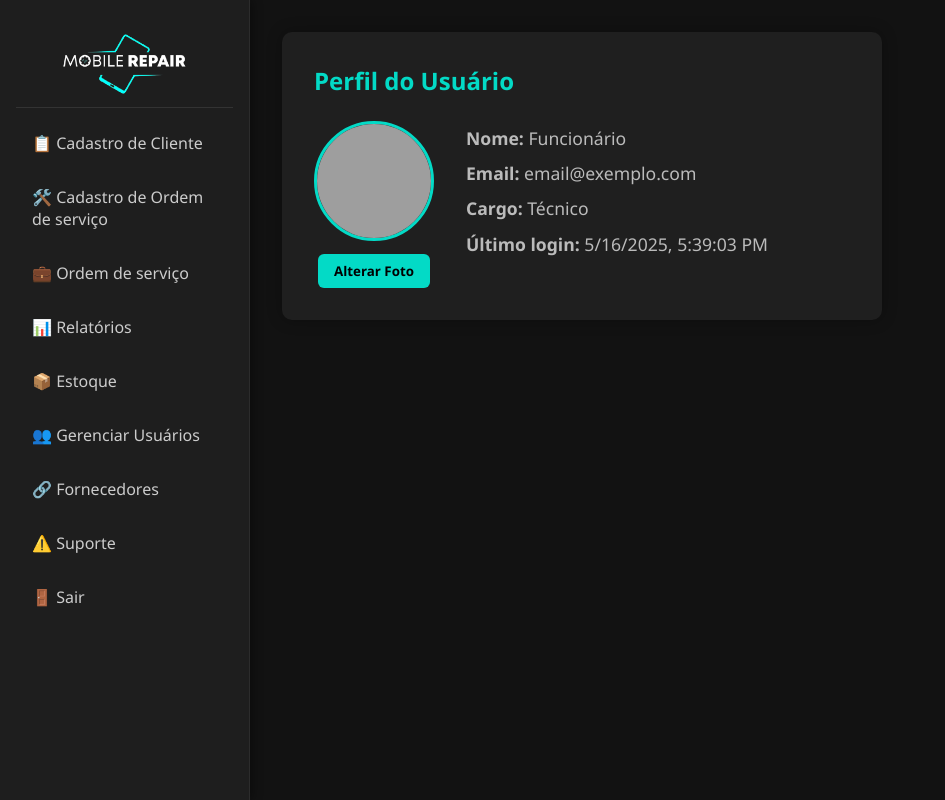
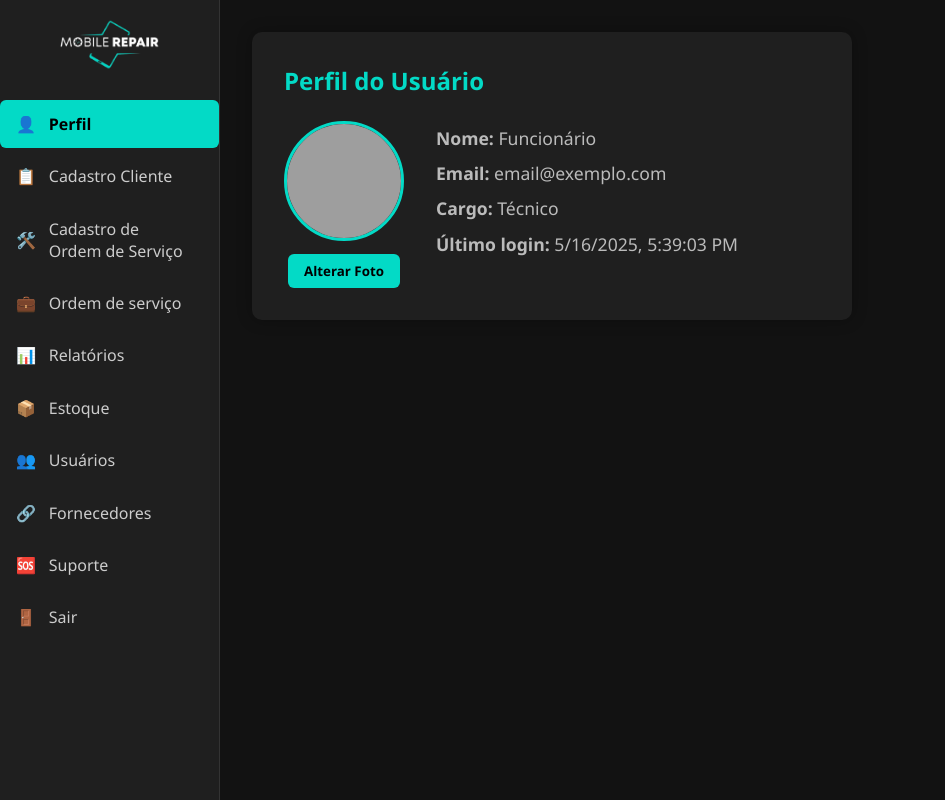
Before and after one commit to buzard1/sa-modelagem, a PHP site: page /dashboard.html in a window 1280 px wide. Shown: the whole page, without its empty margins (0-945 px from the left). Run offline with PHP 8.4, Linux system fonts and the light colour scheme; grey boxes are pictures that could not be loaded.

Commit message:
versao 42
Arrumamos a sidebar que estava bugada

```diff
--- a/css/dashboard.css
+++ b/css/dashboard.css
@@ -16,49 +16,6 @@ body {
 .dashboard {
   display: flex;
   width: 100%;
-}
-
-/* SIDEBAR */
-.sidebar {
-  width: 250px;
-  background-color: #1e1e1e;
-  padding: 2rem 1rem;
-  border-right: 1px solid #2c2c2c;
-  height: 100vh;
-  position: fixed;
-  left: 0;
-  top: 0;
-  box-shadow: 2px 0 10px rgba(0, 0, 0, 0.4);
-}
-
-.sidebar h2 {
-  font-size: 1.5rem;
-  margin-bottom: 2rem;
-  color: #03dac6;
-  text-align: center;
-}
-
-.sidebar ul {
-  list-style: none;
-}
-
-.sidebar ul li {
-  margin: 1rem 0;
-}
-
-.sidebar ul li a {
-  color: #ccc;
-  text-decoration: none;
-  font-size: 1rem;
-  padding: 0.5rem 1rem;
-  display: block;
-  border-radius: 6px;
-  transition: background-color 0.3s ease;
-}
-
-.sidebar ul li a:hover {
-  background-color: #03dac6;
-  color: #000;
 }
 
 /* LOGO */
--- a/dashboard.html
+++ b/dashboard.html
@@ -4,31 +4,32 @@
   <meta charset="UTF-8" />
   <meta name="viewport" content="width=device-width, initial-scale=1.0"/>
   <title>Perfil do Usuário</title>
+  <link rel="stylesheet" href="css/sidebar.css" />
   <link rel="stylesheet" href="css/dashboard.css" />
   <link rel="icon" href="img/logo.png" type="image/png">
 </head>
 <body>
-  <div class="dashboard">
-    <aside class="sidebar">
-      <!-- LOGO -->
-      <div class="logo-box">
-        <img src="img/logo.png" alt="Mobile Repair Logo" class="logo-img">
-      </div>
 
-      <!-- MENU -->
-      <nav>
-        <ul>
-          <li><a href="cadastro-cliente.html">📋 Cadastro de Cliente</a></li>
-          <li><a href="cadastro-pedido.html">🛠️ Cadastro de Ordem de serviço</a></li>
-          <li><a href="pedidos.html">💼 Ordem de serviço</a></li>
-          <li><a href="relatorio.html">📊 Relatórios</a></li>
-          <li><a href="estoque.html">📦 Estoque</a></li>
-          <li><a href="usuarios.html">👥 Gerenciar Usuários</a></li>
-          <li><a href="fornecedor.html">🔗 Fornecedores</a></li>
-          <li><a href="suporte.html">⚠️ Suporte</a></li>
-          <li><a href="login.html" class="btn-sair">🚪 Sair</a></li>
-        </ul>
-      </nav>
+
+
+   <!-- Sidebar fixa -->
+  <nav class="sidebar">
+    <div class="logo">
+      <img src="img/logo.png" alt="Logo do sistema">
+    </div>
+    <ul class="menu">
+      <li><a href="dashboard.html">👤 <span>Perfil</span></a></li>
+      <li><a href="cadastro-cliente.html">📋 <span>Cadastro Cliente</span></a></li>
+      <li><a href="cadastro-pedido.html">🛠️ <span>Cadastro de <br>Ordem de Serviço</span></a></li>
+      <li><a href="pedidos.html">💼 <span>Ordem de serviço</span></a></li>
+      <li><a href="relatorio.html">📊 <span>Relatórios</span></a></li>
+      <li><a href="estoque.html">📦 <span>Estoque</span></a></li>
+      <li><a href="usuarios.html">👥 <span>Usuários</span></a></li>
+      <li><a href="fornecedor.html">🔗 <span>Fornecedores</span></a></li>
+      <li><a href="suporte.html">🆘 <span>Suporte</span></a></li>
+      <li><a href="login.html">🚪 <span>Sair</span></a></li>
+    </ul>
+  </nav>
     </aside>
 
     <main class="content">
@@ -81,5 +82,15 @@
       }
     });
   </script>
+  <script>
+     // Ativa menu atual na sidebar
+     const links = document.querySelectorAll('.sidebar .menu li a');
+    const currentPage = window.location.pathname.split('/').pop();
+    links.forEach(link => {
+      if (link.getAttribute('href') === currentPage) {
+        link.classList.add('active');
+      }
+    });
+  </script>
 </body>
 </html>
```
